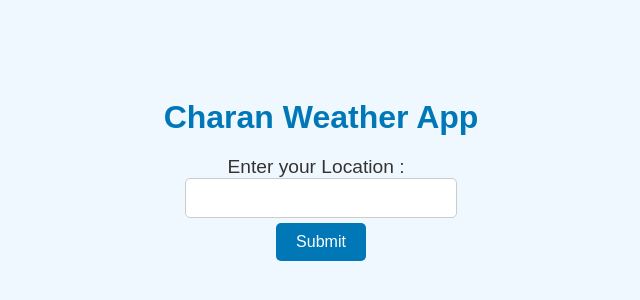
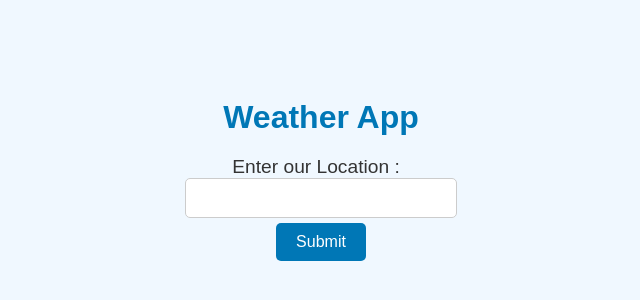
Before and after one commit to Anil-Gollapalli/weather-app, a website built with webpack: page src/template.html in a window 1280 px wide. Shown: the part 236-536 px from the top of the page, without its empty margins (319-959 px from the left). Built offline with nearby package versions, Linux system fonts and the light colour scheme.

Commit message:
Safe commit message

```diff
--- a/src/template.html
+++ b/src/template.html
@@ -9,8 +9,8 @@
     <script src="https://cdn.jsdelivr.net/npm/axios/dist/axios.min.js"></script>
   </head>
   <body>
-    <h3>Charan Weather App</h3>
-    <label> Enter your Location : </label>
+    <h3>Weather App</h3>
+    <label> Enter our Location : </label>
     <input class="input-container" id="location" type="text" />
     <button class="submit" onclick="fetchWeather()">Submit</button>
 
```
